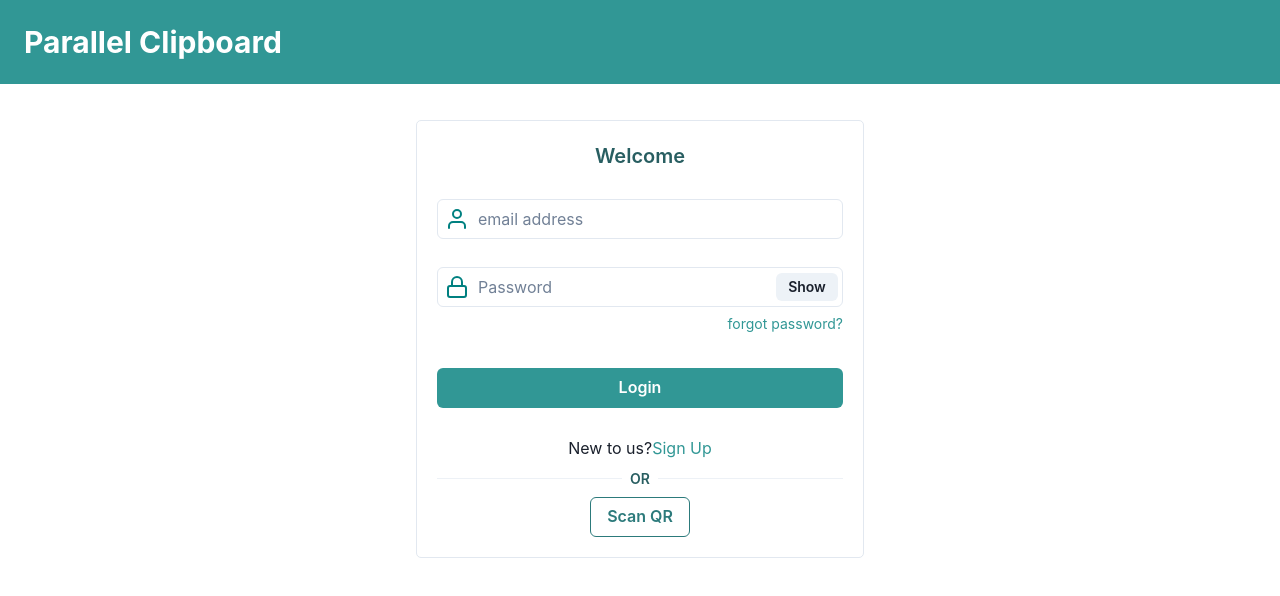
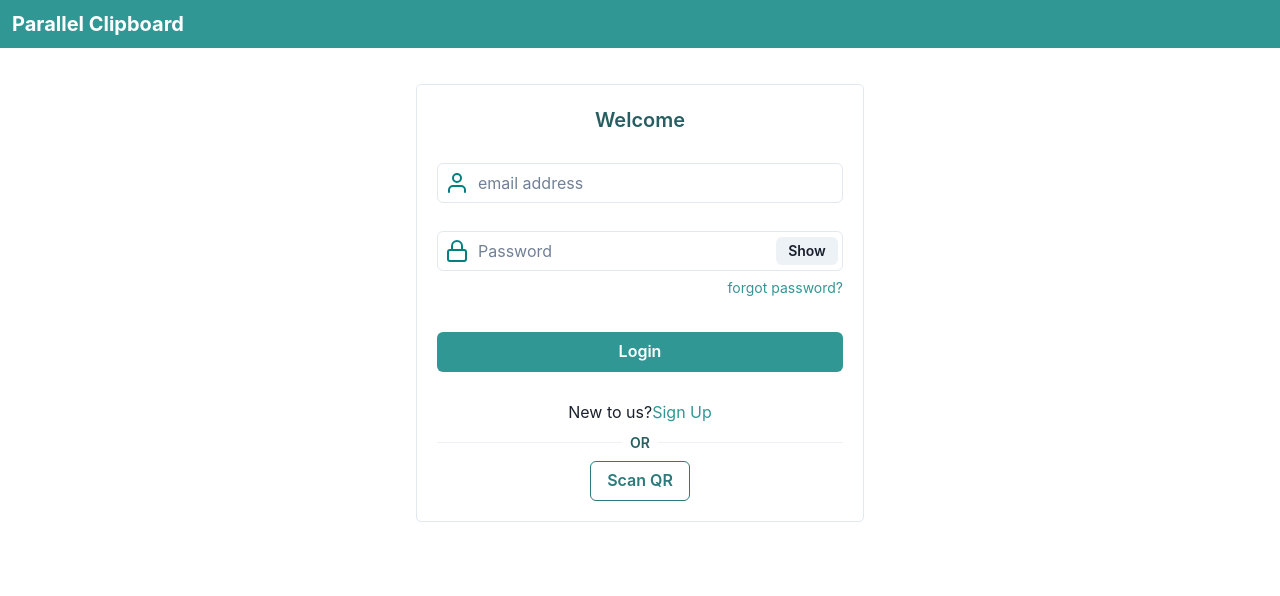
Before and after one commit to SanketW12/parallel-clipbpard, a React (Create React App) app: page / in a window 1280 px wide. Shown: the top 596 px of the page. Built offline with nearby package versions, Linux system fonts and the light colour scheme; no server answers.

Commit message:
Added scroll bar for texts

```diff
--- a/src/components/common/Header.tsx
+++ b/src/components/common/Header.tsx
@@ -52,7 +52,7 @@ const Header = ({ user, setLoggedIn }: HeaderProps) => {
       align="center"
       justify="space-between"
       wrap="wrap"
-      padding={6}
+      padding={3}
       bg="teal.500"
       color="white"
       position="sticky"
@@ -61,7 +61,7 @@ const Header = ({ user, setLoggedIn }: HeaderProps) => {
     >
       <Flex align="center" mr={5}>
         <Box display="flex">
-          <Heading as="h6" size="lg">
+          <Heading as="h6" size="md">
             Parallel Clipboard
           </Heading>
         </Box>
--- a/src/components/common/Page.tsx
+++ b/src/components/common/Page.tsx
@@ -12,7 +12,7 @@ interface PageProps {
 
 function Page({ user, setLoggedIn, children }: PageProps) {
   return (
-    <Box>
+    <Box height="100vh" overflowY="hidden">
       <Helmet>
         <title>Parallel Clipboard</title>
       </Helmet>
--- a/src/components/elements/ListTable.tsx
+++ b/src/components/elements/ListTable.tsx
@@ -15,7 +15,11 @@ interface TableListProps {
 
 function ListTable({ items, loading }: TableListProps) {
   return (
-    <TableContainer w={["sm", "md", "xl", "2xl"]}>
+    <TableContainer
+      height="50vh"
+      overflowY={"scroll"}
+      w={["sm", "md", "xl", "2xl"]}
+    >
       <Table variant="striped" color="#319795">
         <Tbody>
           {loading ? (
--- a/src/index.css
+++ b/src/index.css
@@ -1,13 +1,32 @@
 body {
   margin: 0;
-  font-family: -apple-system, BlinkMacSystemFont, 'Segoe UI', 'Roboto', 'Oxygen',
-    'Ubuntu', 'Cantarell', 'Fira Sans', 'Droid Sans', 'Helvetica Neue',
+  font-family: -apple-system, BlinkMacSystemFont, "Segoe UI", "Roboto", "Oxygen",
+    "Ubuntu", "Cantarell", "Fira Sans", "Droid Sans", "Helvetica Neue",
     sans-serif;
   -webkit-font-smoothing: antialiased;
   -moz-osx-font-smoothing: grayscale;
 }
 
 code {
-  font-family: source-code-pro, Menlo, Monaco, Consolas, 'Courier New',
+  font-family: source-code-pro, Menlo, Monaco, Consolas, "Courier New",
     monospace;
 }
+
+::-webkit-scrollbar {
+  width: 5px;
+}
+
+/* Track */
+::-webkit-scrollbar-track {
+  background: #f1f1f1;
+}
+
+/* Handle */
+::-webkit-scrollbar-thumb {
+  background: #319795;
+}
+
+/* Handle on hover */
+::-webkit-scrollbar-thumb:hover {
+  background: #319795;
+}
--- a/src/pages/Home.tsx
+++ b/src/pages/Home.tsx
@@ -61,7 +61,7 @@ function Home() {
   }, [auth]);
 
   return (
-    <Box>
+    <Box >
       <Stack spacing={3}>
         <Text
           color="teal.700"
```
